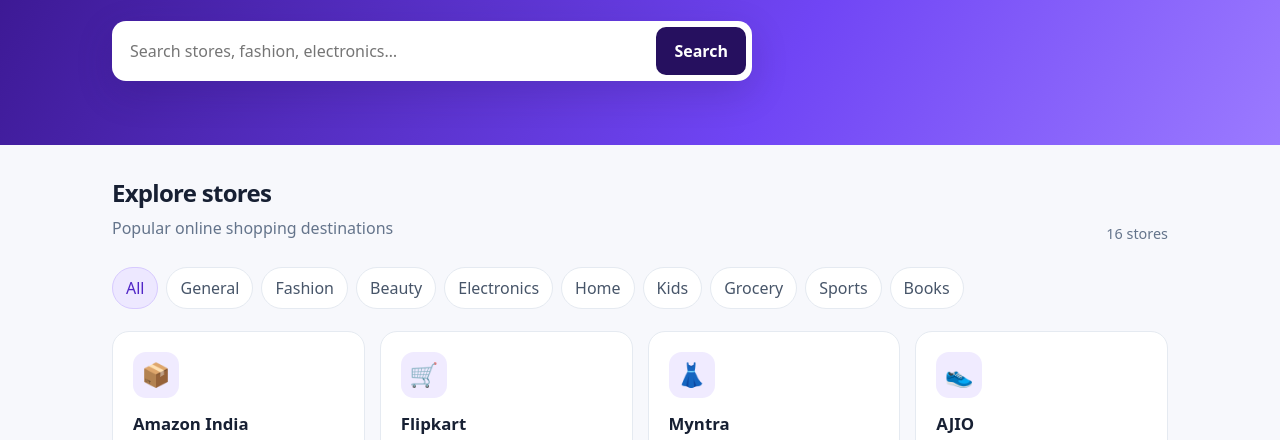
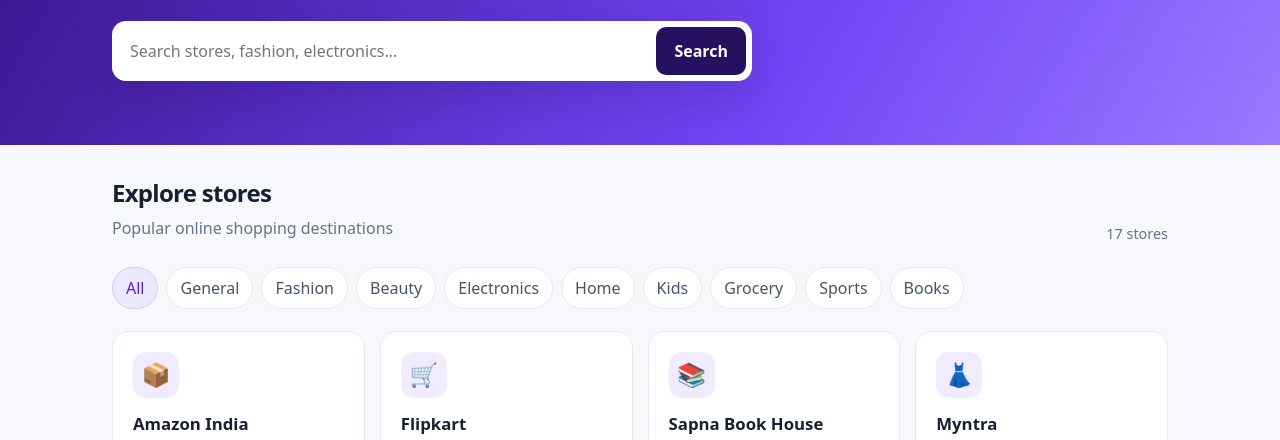
Before and after one commit to Ainn5/ShoppingDirectory, a plain HTML site: page index.html in a window 1280 px wide. Shown: the part 309-749 px from the top of the page. Drawn offline with Linux system fonts and the light colour scheme.

Commit message:
Add Sapna Book House under General category

```diff
--- a/index.html
+++ b/index.html
@@ -20,6 +20,7 @@
 const stores=[
 {name:"Amazon India",category:"General",icon:"📦",desc:"Everyday essentials, gadgets, home and more.",url:"https://www.amazon.in/"},
 {name:"Flipkart",category:"General",icon:"🛒",desc:"A wide range of products across categories.",url:"https://www.flipkart.com/"},
+{name:"Sapna Book House",category:"General",icon:"📚",desc:"Books, stationery, gifts and more. Bengaluru branches across multiple areas; check the official store locator for your nearest branch.",url:"https://www.sapnaonline.com/store-locator"},
 {name:"Myntra",category:"Fashion",icon:"👗",desc:"Fashion, clothing, footwear and accessories.",url:"https://www.myntra.com/"},
 {name:"AJIO",category:"Fashion",icon:"👟",desc:"Clothing, shoes and contemporary styles.",url:"https://www.ajio.com/"},
 {name:"Tata CLiQ",category:"Fashion",icon:"✨",desc:"Fashion, lifestyle and selected electronics.",url:"https://www.tatacliq.com/"},
```
